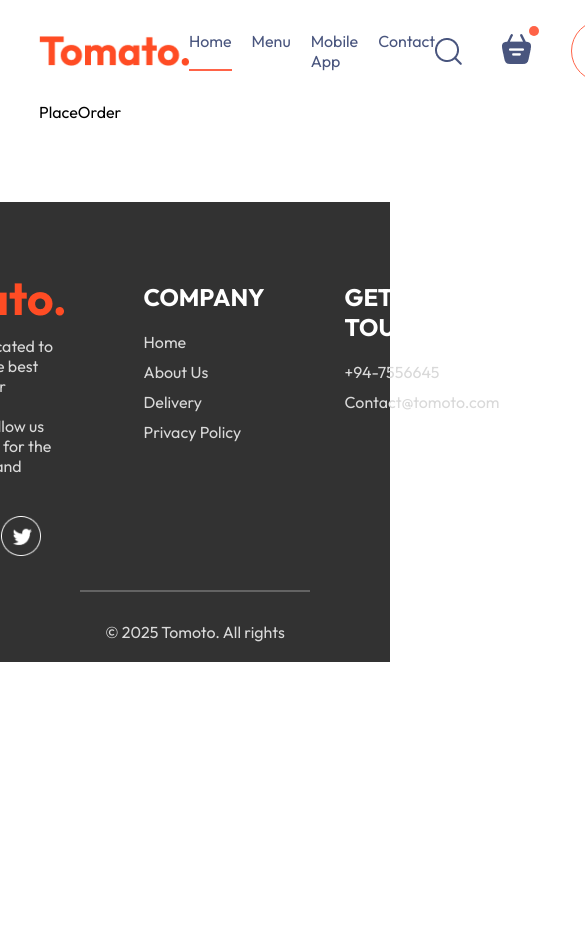
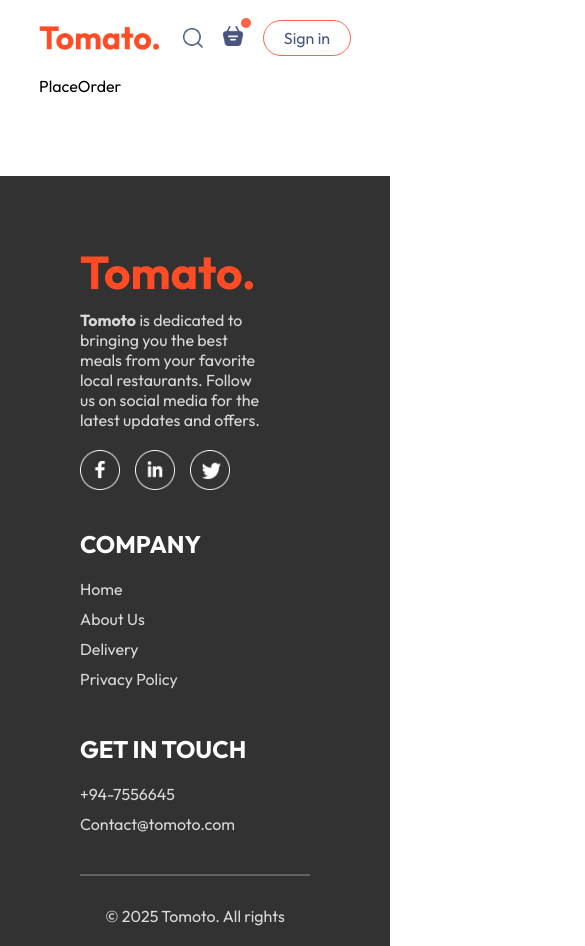
Before and after one commit to fmfahath/foody-delivery, a React (Vite) app in the folder frontend/: page /order in a window 390 px wide. Shown: the top 946 px of the page, 585 px wide, since content can reach past the window. Before the commit the page ends 844 px from the top, so only its background shows below. Built offline with nearby package versions, Linux system fonts and the light colour scheme.

Commit message:
frontend >> Responsive media query added

```diff
--- a/frontend/src/components/ExploreMenu/ExploreMenu.css
+++ b/frontend/src/components/ExploreMenu/ExploreMenu.css
@@ -55,3 +55,9 @@
     border: 4px solid tomato;
     padding: 2px;
 }
+
+@media (max-width: 1050px) {}
+
+.explore-menu-text {
+    max-width: 100%;
+}
--- a/frontend/src/components/Footer/Footer.css
+++ b/frontend/src/components/Footer/Footer.css
@@ -32,6 +32,9 @@
     cursor: pointer;
 }
 
+.footer-content-left p {
+    max-width: 80%;
+}
 
 .footer-content-center h2,
 .footer-content-right h2 {
@@ -48,3 +51,15 @@
     margin: 30px 0;
     border: 1px solid #d9d9d94b;
 }
+
+@media (max-width: 750px) {
+    .footer-content {
+        display: flex;
+        flex-direction: column;
+        gap: 35px;
+    }
+
+    .footer-copyright {
+        text-align: center;
+    }
+}
--- a/frontend/src/components/Header/Header.css
+++ b/frontend/src/components/Header/Header.css
@@ -52,3 +52,26 @@
     border-radius: 50px;
     cursor: pointer;
 }
+
+@media(max-width:1050px) {
+
+    .header-contents {
+        max-width: 55%;
+    }
+}
+
+@media(max-width:750px) {
+
+    .header-contents {
+        max-width: 80%;
+        align-items: center;
+    }
+
+    .header-contents p {
+        max-width: 50%;
+    }
+
+    .header-contents button {
+        padding: 1vw 2vw;
+    }
+}
--- a/frontend/src/components/Navbar/Navbar.css
+++ b/frontend/src/components/Navbar/Navbar.css
@@ -14,7 +14,7 @@
     list-style: none;
     gap: 20px;
     color: #49557e;
-    font-size: 18;
+    font-size: 18px;
 }
 
 .navbar-right {
@@ -62,3 +62,56 @@
     top: -8px;
     right: -8px;
 }
+
+@media (max-width:1050px) {
+    .navbar .logo {
+        width: 140px
+    }
+
+    .navbar-menu {
+        font-size: 17px;
+    }
+
+    .navbar-right {
+        gap: 30px;
+    }
+
+    .navbar-right img {
+        width: 22px;
+    }
+
+    .navbar-right button {
+        padding: 8px 25px;
+    }
+}
+
+@media (max-width:900px) {
+    .navbar .logo {
+        width: 120px
+    }
+
+    .navbar-menu {
+        gap: 15px;
+        font-size: 16px;
+    }
+
+    .navbar-right {
+        gap: 20px;
+    }
+
+    .navbar-right img {
+        width: 20px;
+    }
+
+    .navbar-right button {
+        padding: 7px 20px;
+        font: 15px;
+    }
+}
+
+@media (max-width:750px) {
+    .navbar-menu {
+        display: none;
+    }
+
+}
```
